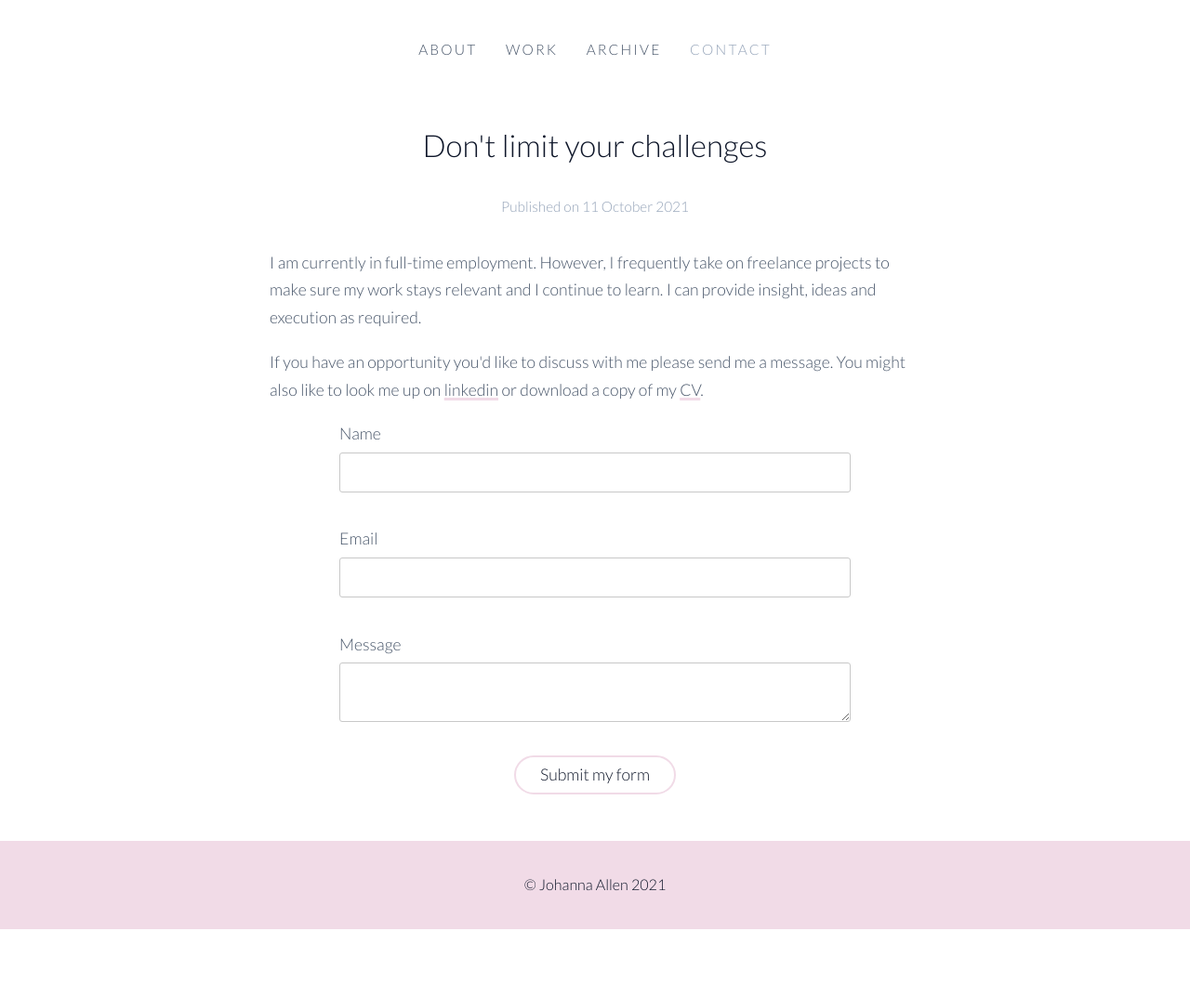
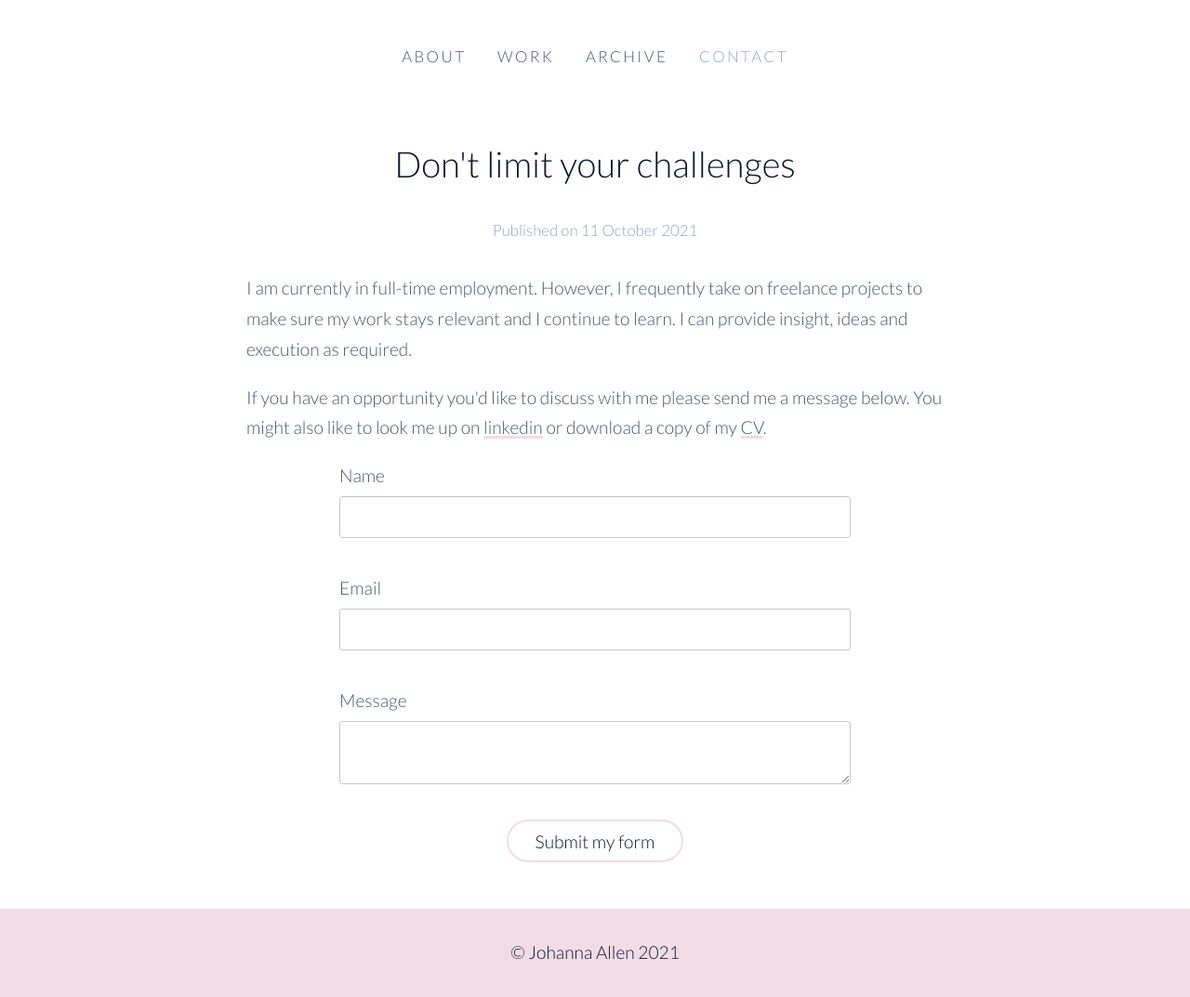
Before and after one commit to damongolding/shesanopenbook, a PHP site: page /contact.html in a window 1280 px wide. Shown: the whole page at 93% size. Before the commit the page ends 1000 px from the top, so only its background shows below. Run offline with PHP 8.4, Linux system fonts and the light colour scheme.

Commit message:
BIGGGGER

```diff
--- a/contact.html
+++ b/contact.html
@@ -38,7 +38,7 @@
 				</div>
 			<div class="post--body">
 				<p>I am currently in full-time employment. However, I frequently take on freelance projects to make sure my work stays relevant and I continue to learn. I can provide insight, ideas and execution as required.</p>
-				<p>If you have an opportunity you'd like to discuss with me please send me a message. You might also like to look me up on <a href="https://www.linkedin.com/in/an-open-book" target="_blank">linkedin</a> or download a copy of my <a href="/assets/AOB-CV-2021.pdf" download>CV</a>.</p>
+				<p>If you have an opportunity you'd like to discuss with me please send me a message below. You might also like to look me up on <a href="https://www.linkedin.com/in/an-open-book" target="_blank">linkedin</a> or download a copy of my <a href="/assets/AOB-CV-2021.pdf" download>CV</a>.</p>
 			</div>
 
 			<!-- FORM -->
--- a/css/shes-got-style.css
+++ b/css/shes-got-style.css
@@ -2,8 +2,8 @@
 @import url("https://fonts.googleapis.com/css?family=Lato:wght@300&display=swap");
 
 :root {
-  --site-width: 1100px;
-  --post-text-width: 700px;
+  --site-width: 1200px;
+  --post-text-width: 750px;
   --post-image-max-width: 550px;
 
   /* Fonts */
@@ -25,9 +25,9 @@ html,
 body {
   font-family: var(--font-family);
   color: var(--grey);
-  font-size: 1.1rem;
+  font-size: 1.2rem;
   font-weight: 300;
-  line-height: 1.75rem;
+  line-height: 1.6rem;
   padding: 0;
   margin: 0;
 }
@@ -40,7 +40,7 @@ img {
 }
 
 h1 {
-  font-size: 1.875rem;
+  font-size: 2rem;
   font-family: var(--font-family);
   font-weight:300;
   color: var(--dark-grey);
@@ -243,8 +243,8 @@ form {
 .form-group--button {
   color: var(--dark-grey);
   font-family: var(--font-family);
+  font-weight: normal;
   font-size: 1rem;
-  font-style: normal;
   text-align: center;
   border: 2px solid var(--light-pink);
 
--- a/index.html
+++ b/index.html
@@ -30,7 +30,7 @@
 		<article class="post">
 			<header class="post--header">
 				<h1>
-					Hi there, hello
+					Hi, hola, 你好
 				</h1>
 			</header>
 			<div class="post--date">
```
